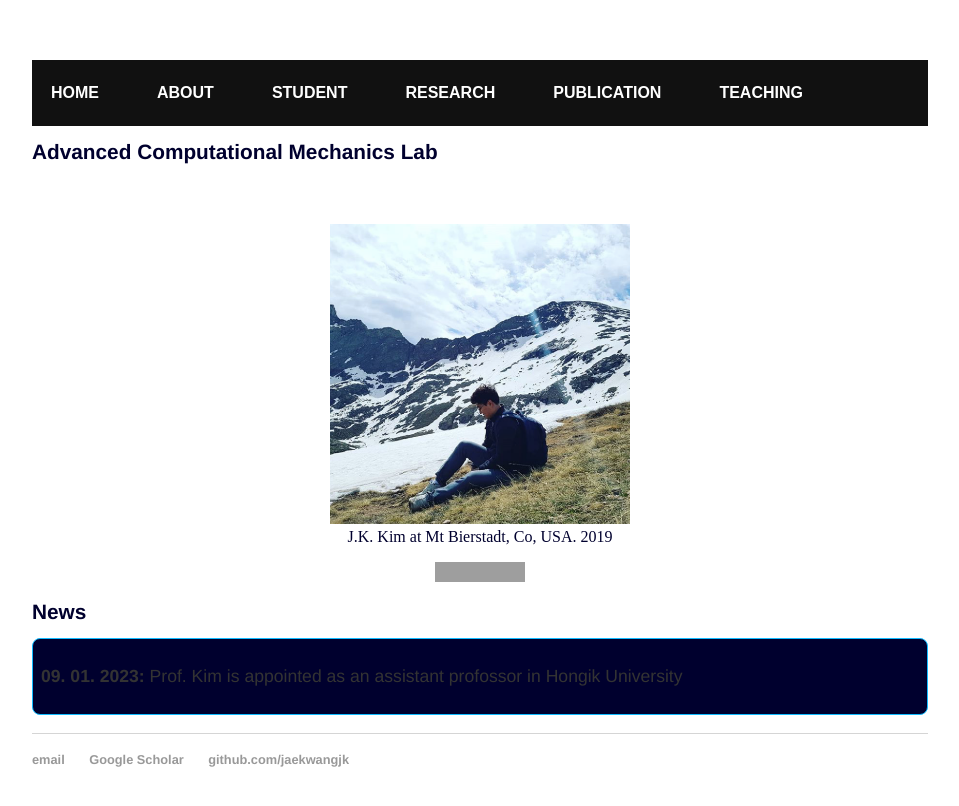
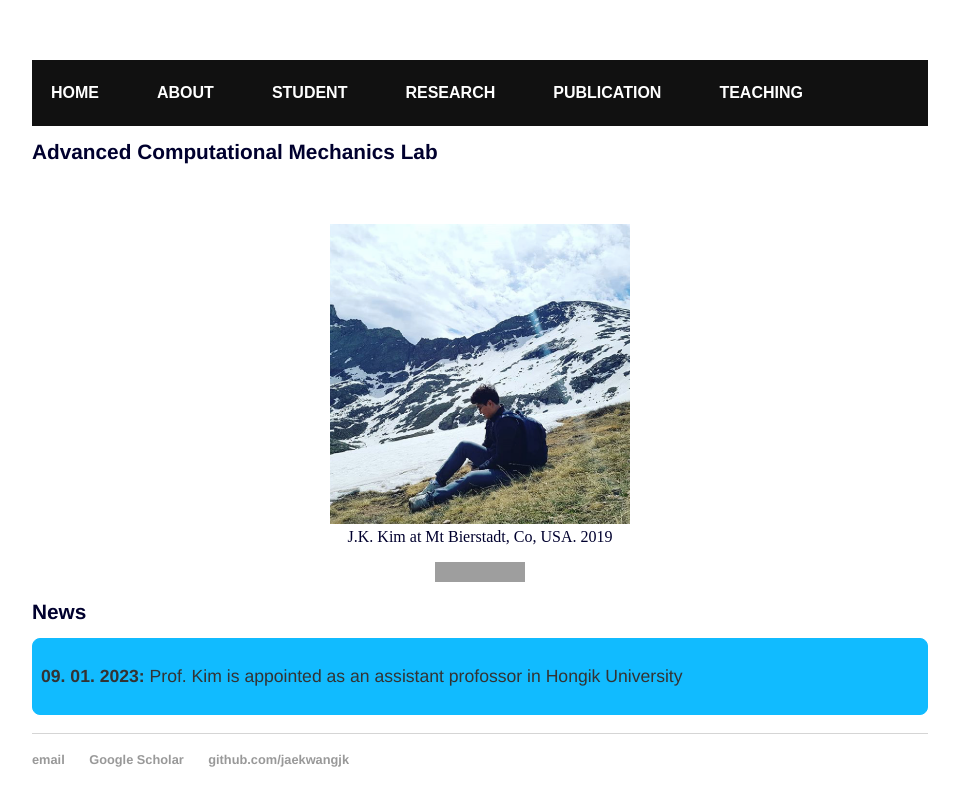
Before and after one commit to jaekwangjk/jaekwangjk.github.io, a Jekyll site: the page built from index.html, in a window 1280 px wide. Shown: the top 806 px of the page, without its empty margins (160-1119 px from the left). Built offline with Jekyll 4.4.1, drawn with Linux system fonts in a browser that asks for light colours; grey boxes are pictures that could not be loaded.

Commit message:
Update main.css

```diff
--- a/css/main.css
+++ b/css/main.css
@@ -118,8 +118,9 @@ footer {
 }
 
 .rounded {
-  font-color:#6098FF;
-  background-color: #00002E;
+  color:#6098FF;
+  /*background-color: #00002E; dark black */
+  background-color:#1bf;
   border:1px solid #1bf;
   padding:0.5em;
   line-height: 1em;
```
